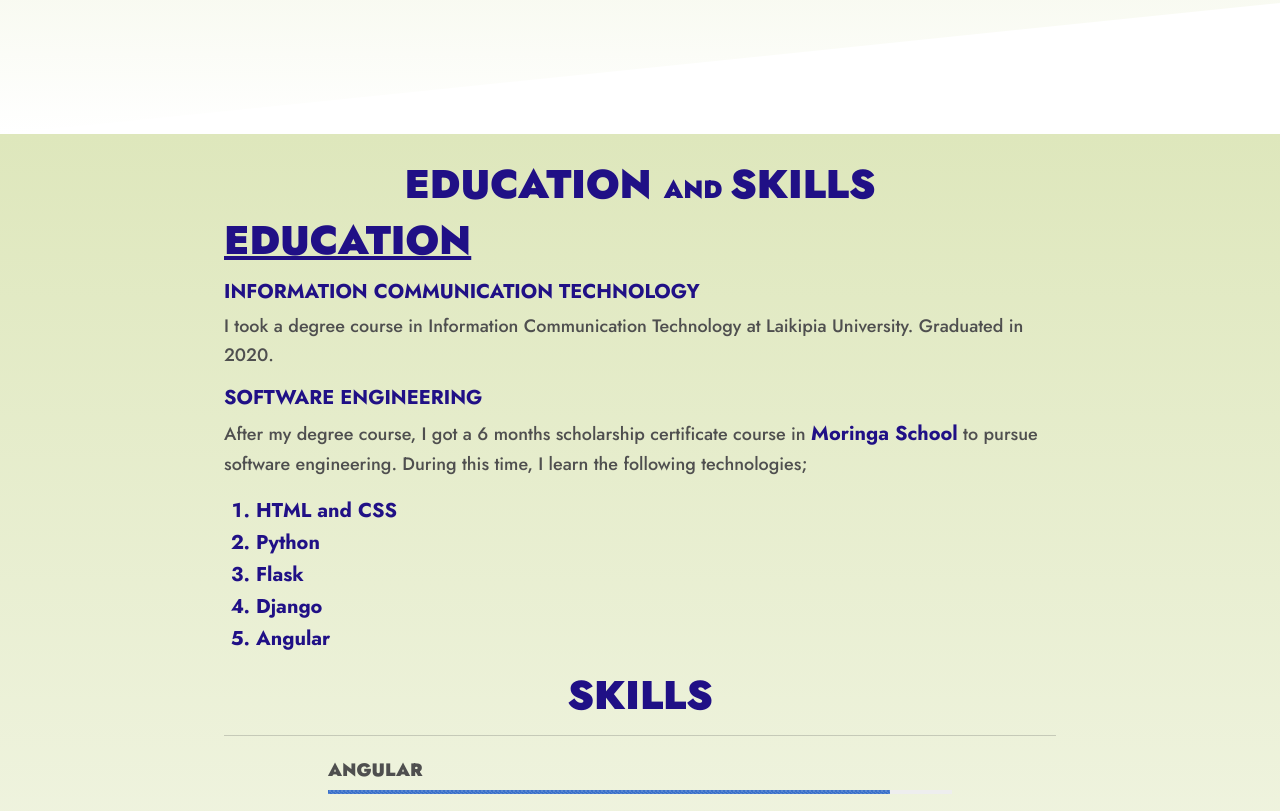
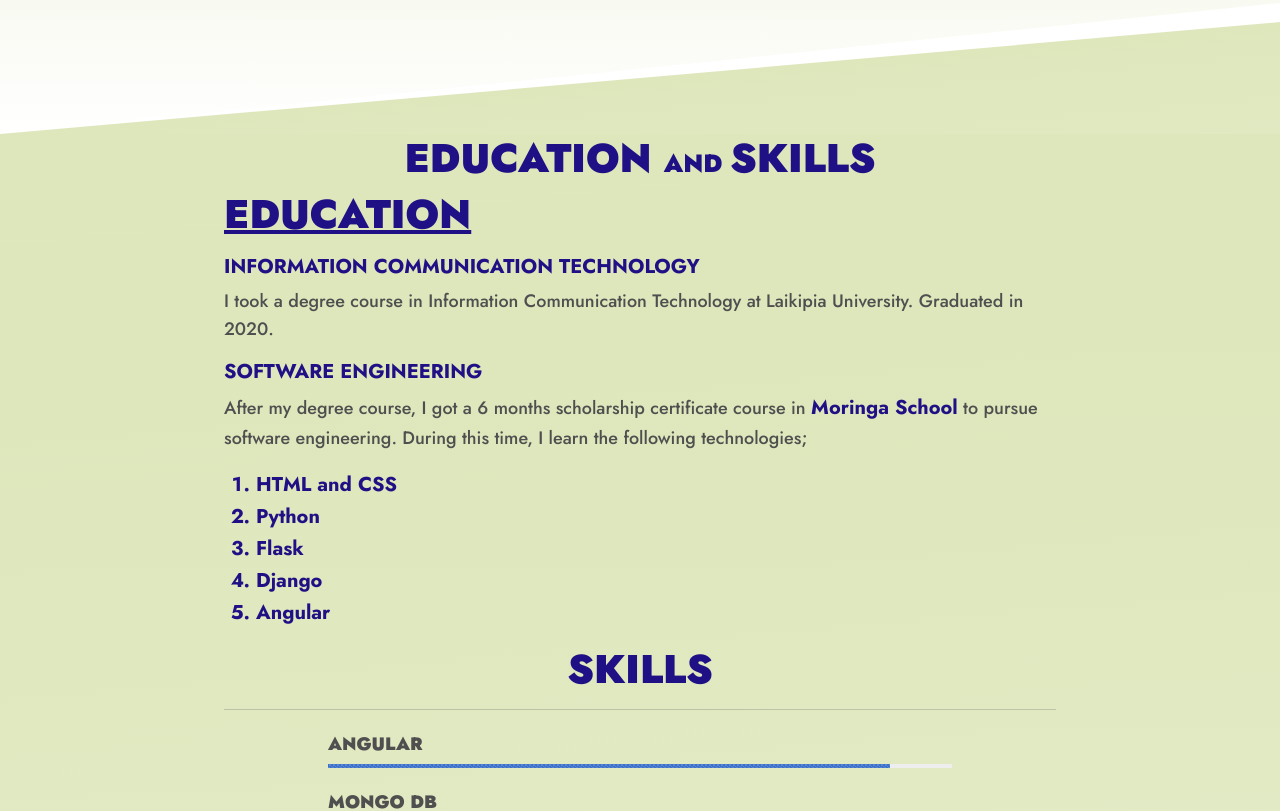
Before and after one commit to Vitalis-Kirui/My-Portfolio, an Angular app in the folder Portfolio-UI/: page / in a window 1280 px wide. Shown: the part 1060-1871 px from the top of the page. Built offline with nearby package versions, Linux system fonts and the light colour scheme.

Commit message:
skewing the container for education and skills

```diff
--- a/Portfolio-UI/src/app/app.component.css
+++ b/Portfolio-UI/src/app/app.component.css
@@ -110,8 +110,41 @@ h1{
 
 /* Education and skills styles */
 .educationANDskills{
-    padding-top: 2%;
+    /* padding-top: 2%; */
+    padding-bottom: 2%;
     background-image: linear-gradient(to top, rgba(240, 0, 0, 0), rgb(222, 231, 188));
+    position: relative;
+    z-index: 1;
+}
+
+.educationANDskills::before {
+    content: '';
+    display: block;
+    height: 100%;
+    width: 100%;
+    position: absolute;
+    z-index: -1;
+    top: 0;
+    left: 0;
+    /* border: 2px solid purple; */
+    background: inherit;
+    transform: skew(0, -5deg);
+    transform-origin: top left;
+}
+
+.educationANDskills::after {
+    content: '';
+    display: block;
+    height: 100%;
+    width: 100%;
+    position: absolute;
+    z-index: -1;
+    top: 0;
+    left: 0;
+    /* border: 2px solid yellowgreen; */
+    background: inherit;
+    transform: skew(0, -5deg);
+    transform-origin: bottom right;
 }
 
 .educationANDskills h1{
@@ -169,3 +202,7 @@ h2{
 .specialMention h1{
     padding-bottom: 1%;
 }
+
+/* *{
+    border: 1px solid red;
+} */
```
